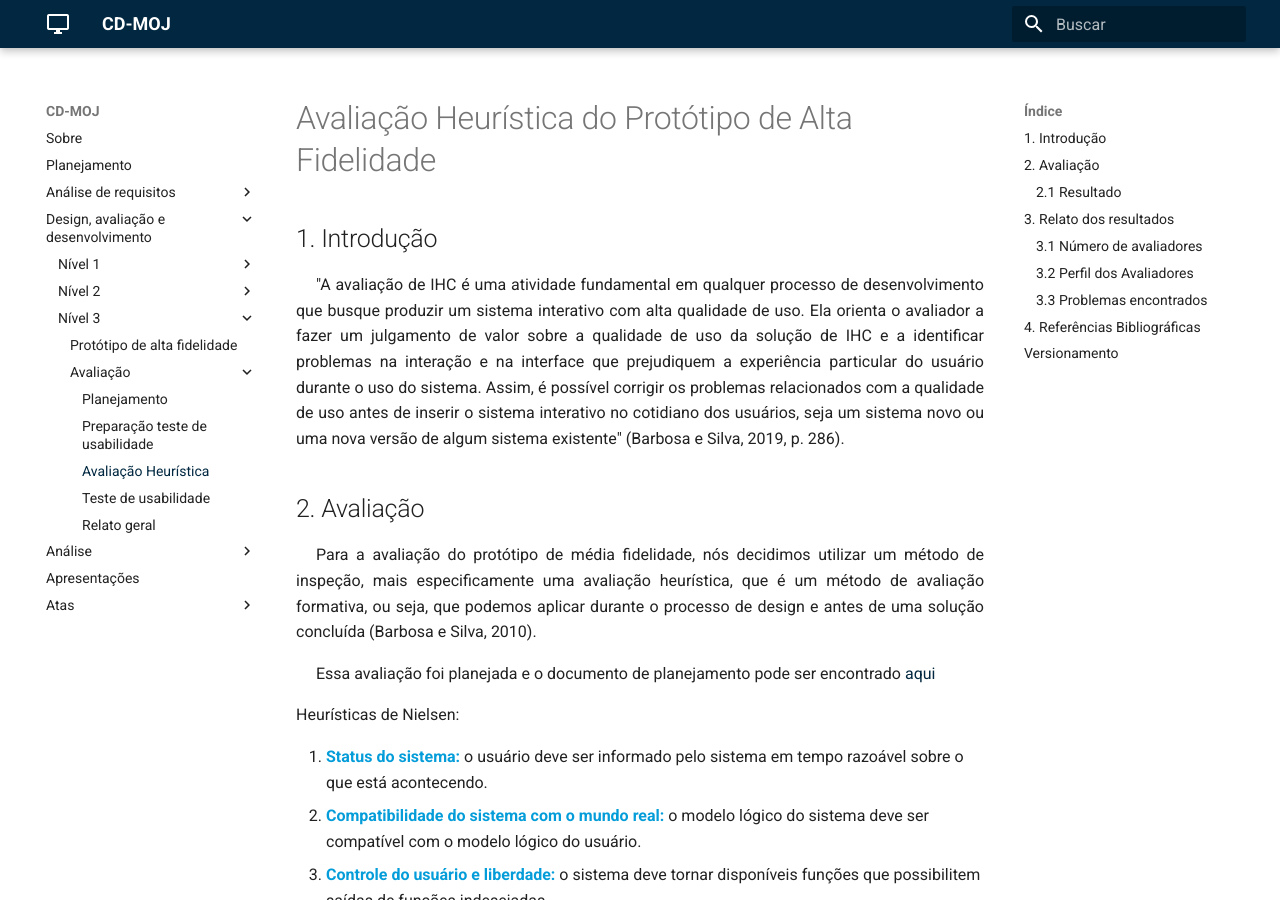
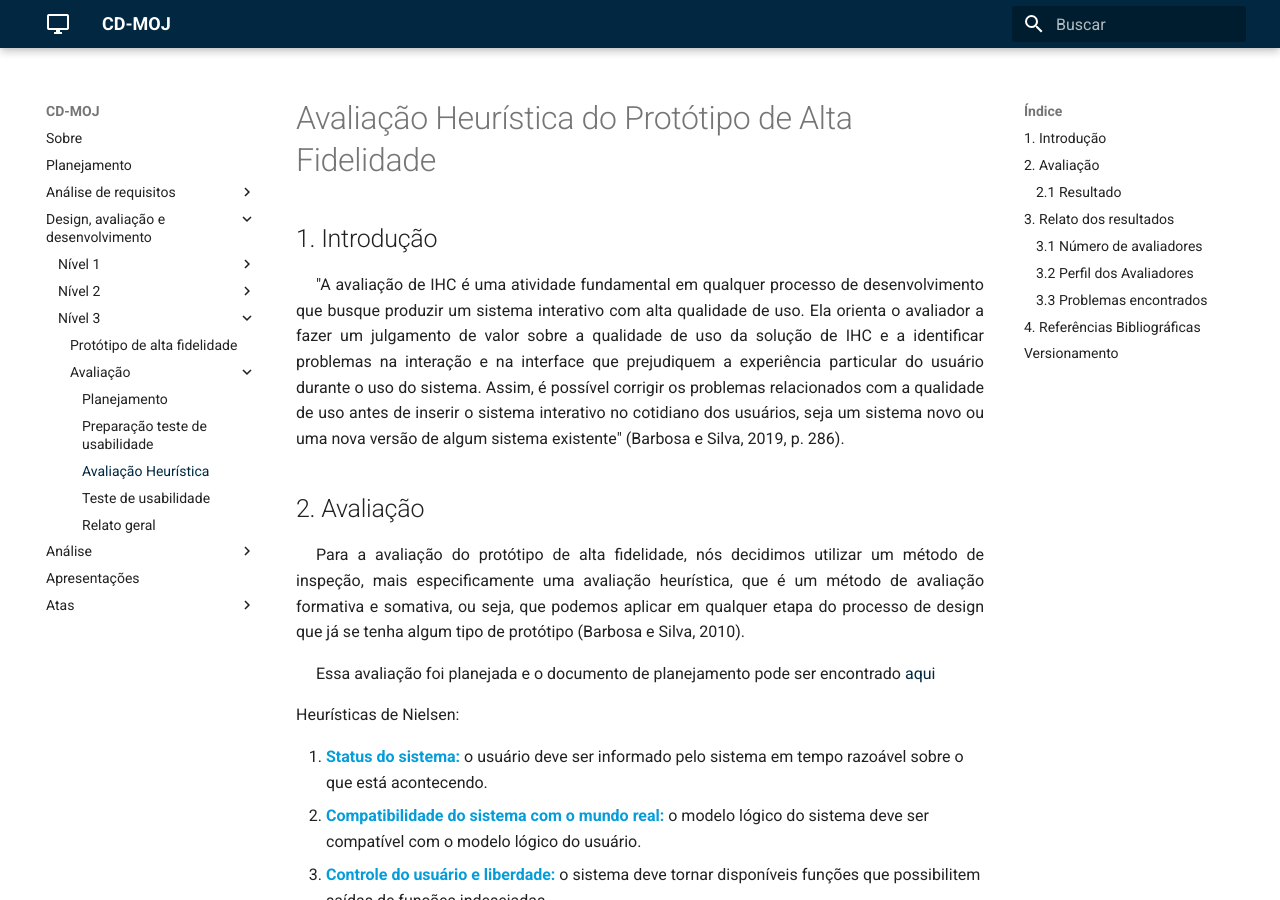
Before and after one commit to Interacao-Humano-Computador/2020.1-CD-MOJ, an MkDocs documentation site: the page built from docs/DeAD/nivel3/avaliacao/avaliacao_heuristica.md, in a window 1280 px wide and 900 px high. Built offline with MkDocs 1.6.1 and Material for MkDocs 9.7.7, drawn with Linux system fonts in a browser that asks for light colours.

Commit message:
Pequenas correções nos documentos de avaliação do nível 3

```diff
--- a/docs/DeAD/nivel3/avaliacao/avaliacao_heuristica.md
+++ b/docs/DeAD/nivel3/avaliacao/avaliacao_heuristica.md
@@ -9,7 +9,7 @@
 ## 2. Avaliação
 
 <p style="text-indent: 20px; text-align: justify">
-Para a avaliação do protótipo de média fidelidade, nós decidimos utilizar um método de inspeção, mais especificamente uma avaliação heurística, que é um método de avaliação formativa, ou seja, que podemos aplicar durante o processo de design e antes de uma solução concluída (Barbosa e Silva, 2010).
+Para a avaliação do protótipo de alta fidelidade, nós decidimos utilizar um método de inspeção, mais especificamente uma avaliação heurística, que é um método de avaliação formativa e somativa, ou seja, que podemos aplicar em qualquer etapa do processo de design que já se tenha algum tipo de protótipo (Barbosa e Silva, 2010).
 </p>
 
 <p style="text-indent: 20px; text-align: justify">
```
Also changed, not shown: docs/DeAD/nivel3/avaliacao/teste_usabilidade.md (+1 -1 lines).
